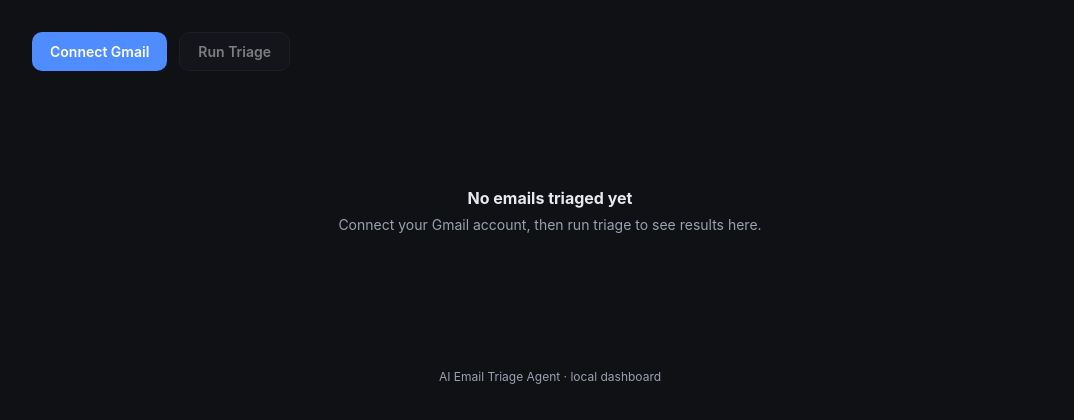
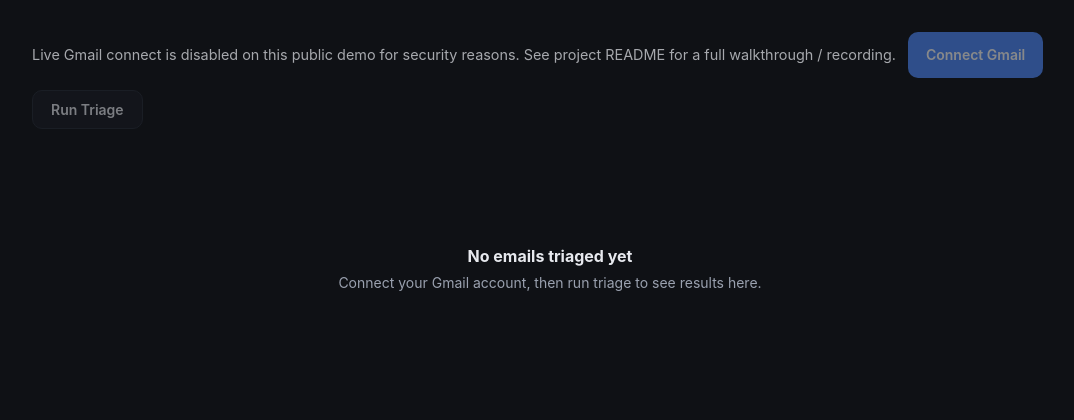
Before and after one commit to anuragtiwari73219-byte/ai-email-triage-agent, a Flask app: page / in a window 1280 px wide. Shown: the part 93-513 px from the top of the page, without its empty margins (90-1164 px from the left). Run offline with Flask 3, Linux system fonts and the light colour scheme; data that the repository does not hold is empty.

Commit message:
Disable live Gmail connect on public demo, add security note

```diff
--- a/templates/dashboard.html
+++ b/templates/dashboard.html
@@ -146,7 +146,8 @@
   <div class="error-banner" id="errorBanner"></div>
 
   <div class="actions">
-    <button class="btn-primary" id="connectBtn">Connect Gmail</button>
+    <p style="opacity:0.7;font-size:0.9em;margin-bottom:1em;">Live Gmail connect is disabled on this public demo for security reasons. See project README for a full walkthrough / recording.</p>
+    <button class="btn-primary" id="connectBtn" disabled title="Live connect disabled for security">Connect Gmail (disabled)</button>
     <button class="btn-secondary" id="triageBtn" disabled>Run Triage</button>
   </div>
 
```
